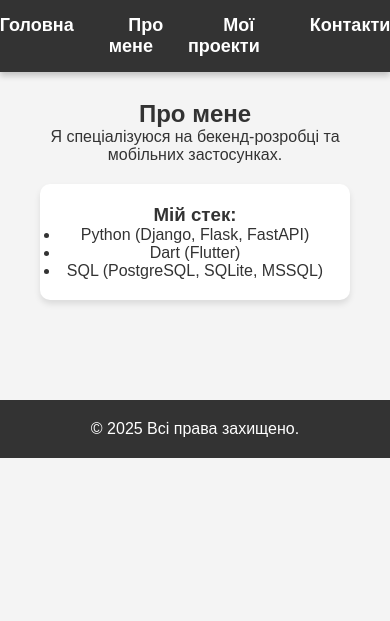
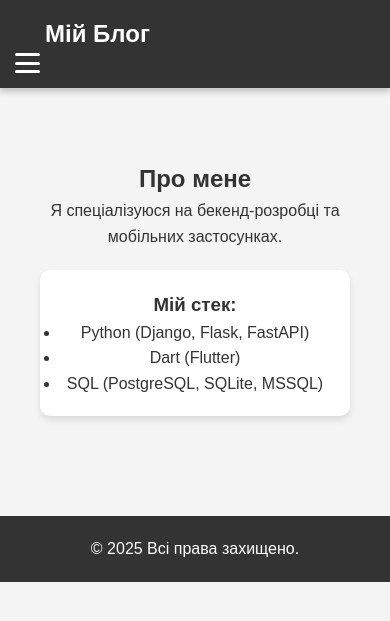
Before and after one commit to StepfanIT/Blog, a Django app: page /about/ in a window 390 px wide. Shown: the top 621 px of the page. Run offline with Django 5.2, Linux system fonts and the light colour scheme.

Commit message:
Add adaptation frontend

```diff
--- a/myblog/blog/templates/index.html
+++ b/myblog/blog/templates/index.html
@@ -7,6 +7,8 @@
     <title>Головна</title>
     <link rel="stylesheet" href="{% static 'css/style.css' %}">
 </head>
+<script src="{% static 'css/script.js' %}"></script>
+
 <body>
     {% include 'navbar.html' %}
 
--- a/myblog/blog/templates/navbar.html
+++ b/myblog/blog/templates/navbar.html
@@ -1,8 +1,19 @@
+{% load static %}
 <nav class="navbar">
-    <ul>
-        <li><a href="{% url 'index' %}">Головна</a></li>
-        <li><a href="{% url 'about' %}">Про мене</a></li>
-        <li><a href="{% url 'projects' %}">Мої проекти</a></li>
-        <li><a href="{% url 'contact' %}">Контакти</a></li>
-    </ul>
+    <div class="container">
+        <div class="brand">
+            <a href="{% url 'index' %}">Мій Блог</a>
+        </div>
+        <div class="burger" id="burger">
+            <span></span>
+            <span></span>
+            <span></span>
+        </div>
+        <ul class="nav-links" id="nav-links">
+            <li><a href="{% url 'index' %}">Головна</a></li>
+            <li><a href="{% url 'about' %}">Про мене</a></li>
+            <li><a href="{% url 'projects' %}">Мої проекти</a></li>
+            <li><a href="{% url 'contact' %}">Контакти</a></li>
+        </ul>
+    </div>
 </nav>
--- a/myblog/static/css/style.css
+++ b/myblog/static/css/style.css
@@ -9,33 +9,69 @@
 body {
     background-color: #f4f4f4;
     color: #333;
+    padding-top: 60px;
+    line-height: 1.6; /* Збільшено міжрядковий інтервал для кращого сприйняття тексту */
 }
 
 /* Стилі для меню */
 .navbar {
     background: #333;
-    padding: 15px 0;
-    text-align: center;
+    padding: 15px 20px;
     position: fixed;
     width: 100%;
     top: 0;
     left: 0;
     z-index: 1000;
+    display: flex;
+    justify-content: space-between;
+    align-items: center;
     box-shadow: 0 4px 6px rgba(0, 0, 0, 0.2);
+    text-align: center;
 }
 
-.navbar ul {
+.navbar .brand {
+    flex: 1;
+    text-align: left;
+}
+
+.navbar .brand a {
+    color: white;
+    text-decoration: none;
+    font-size: 24px;
+    font-weight: bold;
+    display: block;
+    padding-left: 10px;
+}
+
+.burger {
+    display: none;
+    flex-direction: column;
+    justify-content: space-between;
+    width: 25px;
+    height: 20px;
+    cursor: pointer;
+}
+
+.burger span {
+    display: block;
+    height: 3px;
+    background: white;
+    border-radius: 2px;
+}
+
+.nav-links {
     list-style: none;
     display: flex;
-    justify-content: center;
     gap: 20px;
+    margin: 0;
+    padding: 0;
 }
 
-.navbar ul li {
+.nav-links li {
     display: inline;
 }
 
-.navbar ul li a {
+.nav-links li a {
     text-decoration: none;
     color: white;
     font-size: 18px;
@@ -45,16 +81,54 @@ body {
     transition: background-color 0.3s ease, transform 0.3s ease;
 }
 
-.navbar ul li a:hover {
+.nav-links li a:hover {
     background-color: #1cc88a;
     transform: scale(1.1);
 }
 
+/* Адаптивні стилі */
+@media (max-width: 768px) {
+    .burger {
+        display: flex;
+    }
+
+    .navbar {
+        justify-content: flex-start;
+        padding: 15px;
+    }
+
+    .nav-links {
+        position: fixed;
+        top: 60px;
+        left: -100%;
+        width: 100%;
+        height: calc(100% - 60px);
+        background: #333;
+        flex-direction: column;
+        justify-content: center;
+        align-items: center;
+        transition: left 0.3s ease;
+    }
+
+    .nav-links.active {
+        left: 0;
+    }
+
+    .nav-links li {
+        margin: 20px 0;
+    }
+
+    .navbar .brand {
+        flex: 1;
+        text-align: center;
+        padding: 0 20px;
+    }
+
     /* Стилі для секцій */
     .section {
-    padding: 80px 40px 40px;
+        padding: 60px 20px 40px; /* Зменшено падінг з боків */
+        max-width: 100%;
         text-align: center;
-    max-width: 1200px;
         margin: 0 auto;
     }
 
@@ -62,22 +136,29 @@ body {
         display: flex;
         justify-content: center;
         align-items: center;
-    gap: 50px;
+        gap: 20px; /* Зменшено відстань між фото і текстом */
         animation: fadeIn 1s ease-in-out;
     }
 
     .about-text {
-    max-width: 600px;
+        max-width: 90%; /* Обмежено максимальну ширину для тексту */
         text-align: left;
+        padding: 0 10px; /* Додано падінг для тексту, щоб не ліг прямо до краю */
     }
 
     .about-photo img {
-    width: 300px;
-    height: 300px;
+        width: 250px; /* Зменшено ширину фото */
+        height: 250px; /* Зменшено висоту фото */
         border-radius: 50%;
         border: 4px solid #4e73df;
         box-shadow: 0 4px 8px rgba(0, 0, 0, 0.2);
         animation: scaleUp 1.5s ease-in-out;
+    }
+
+    .navbar ul {
+        flex-direction: column;
+        align-items: center;
+    }
 }
 
 /* Стилі для футера */
```
Also changed, not shown: myblog/static/css/script.js (added, +8 -0 lines). Lines whose indentation alone changed are shown as unchanged.
